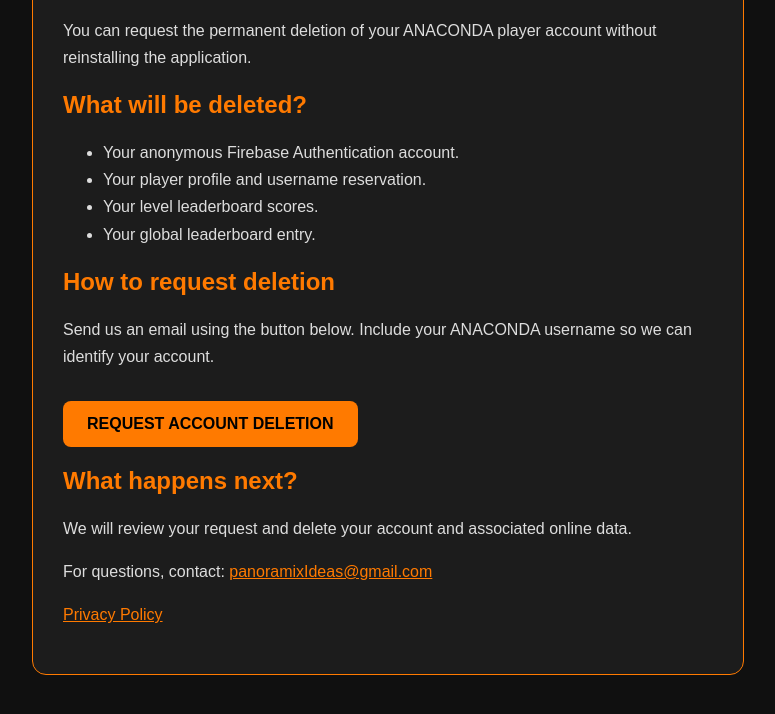
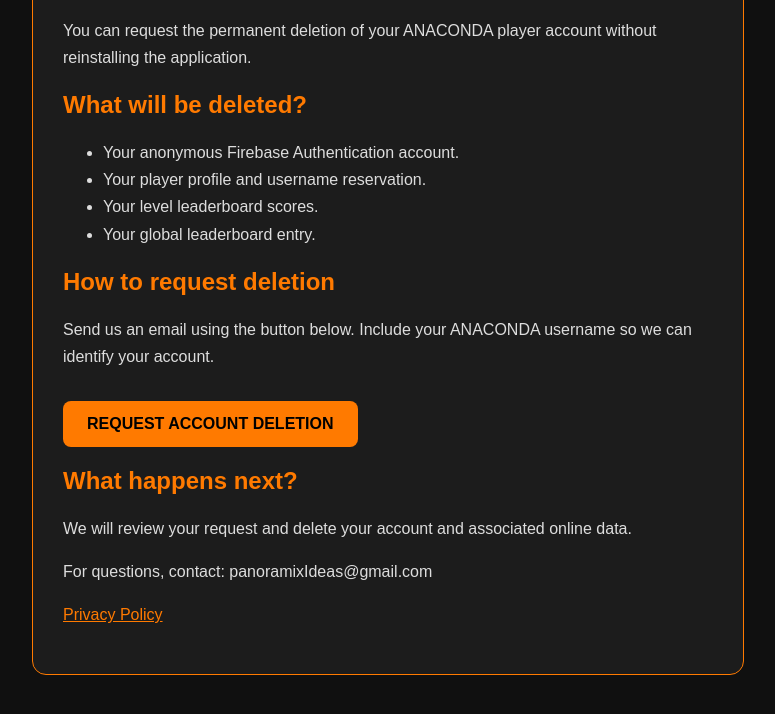
Before and after one commit to panoramixideas-ben/anaconda-privacy, a plain HTML site: page delete-account.html in a window 1280 px wide. Shown: the part 212-926 px from the top of the page, without its empty margins (252-1027 px from the left). Drawn offline with Linux system fonts and the light colour scheme.

Commit message:
Update delete-account.html

```diff
--- a/delete-account.html
+++ b/delete-account.html
@@ -91,9 +91,7 @@ We will review your request and delete your account and associated online data.
 </p>
 
 <p>
-For questions, contact:
-<a href="https://mail.google.com/mail/?view=cm&fs=1&to=panoramixIdeas@gmail.com"
-target="_blank">panoramixIdeas@gmail.com</a>
+For questions, contact: panoramixIdeas@gmail.com
 </p>
 
 <p>
```
